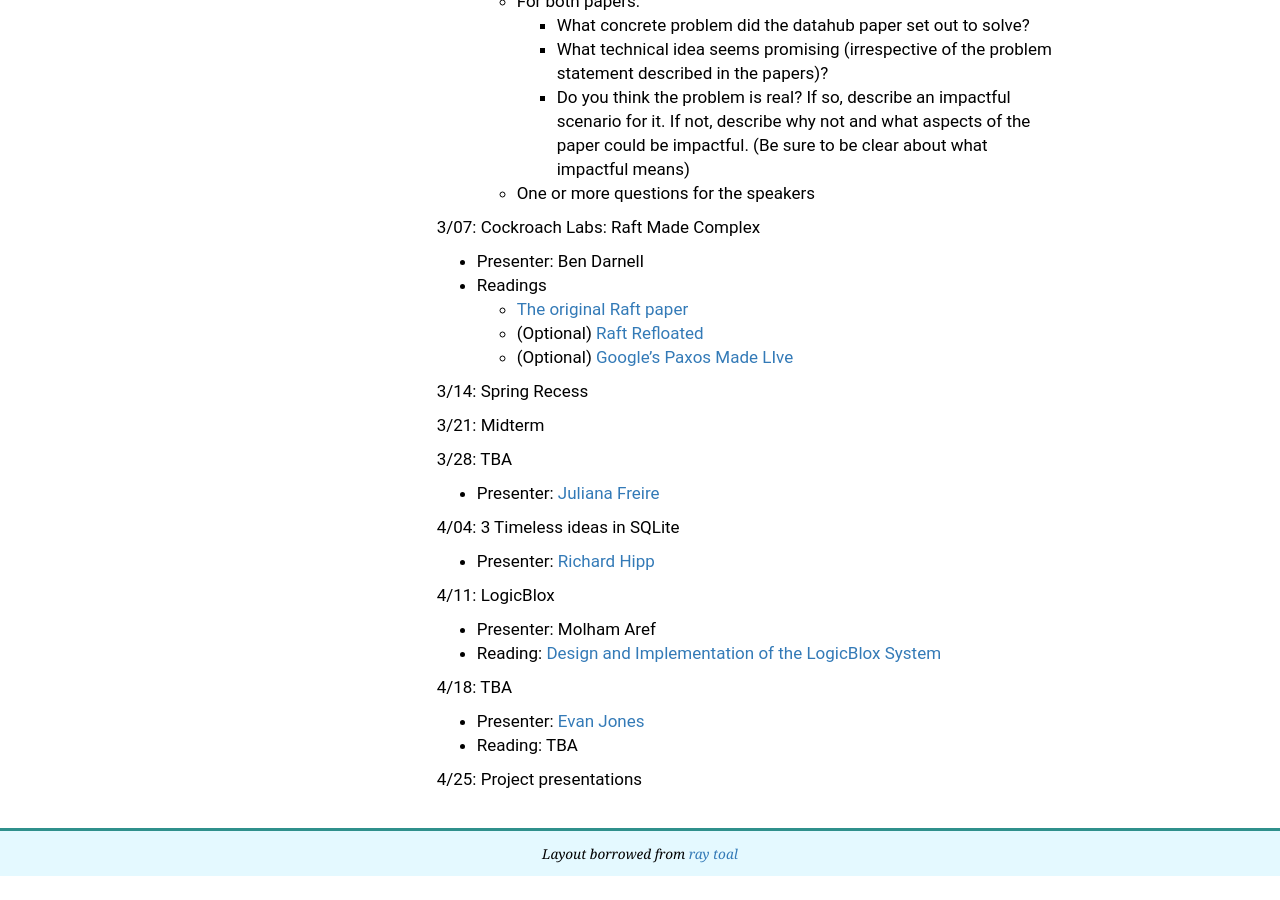
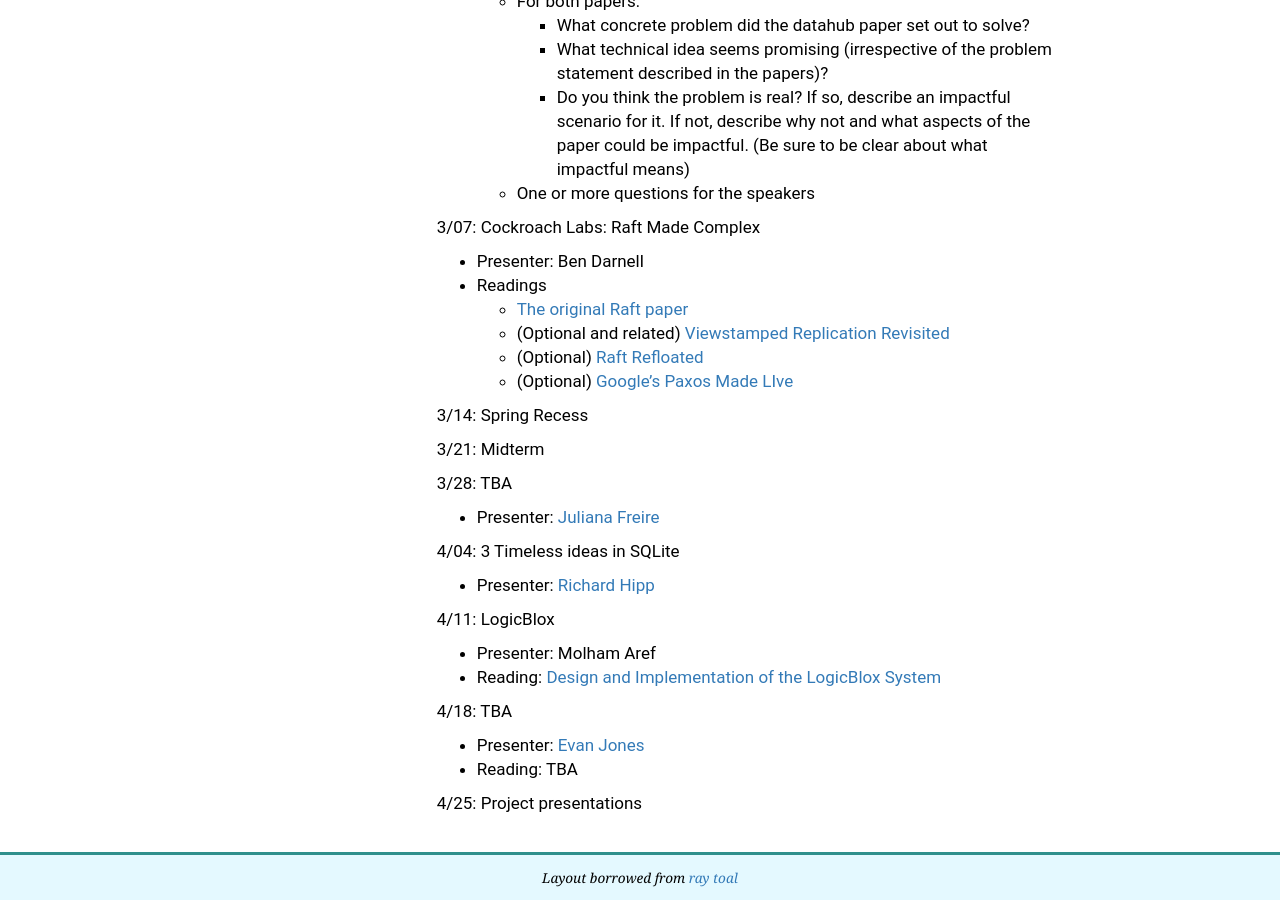
Before and after one commit to columbiadb/columbiadb.github.io, a Jekyll site: the page built from index.md, in a window 1280 px wide and 900 px high, scrolled down 2624 px. Built offline with Jekyll 4.4.1, drawn with Linux system fonts in a browser that asks for light colours; before the commit the page ends 3500 px from its top, so only the background shows below that.

Commit message:
lazy commit msg

```diff
--- a/index.md
+++ b/index.md
@@ -104,6 +104,7 @@
 * Presenter: Ben Darnell
 * Readings
   * [The original Raft paper](https://raft.github.io/raft.pdf)
+  * (Optional and related) [Viewstamped Replication Revisited](http://pmg.csail.mit.edu/papers/vr-revisited.pdf)
   * (Optional) [Raft Refloated](http://www.cl.cam.ac.uk/~ms705/pub/papers/2015-osr-raft.pdf)
   * (Optional) [Google's Paxos Made LIve](https://research.google.com/archive/paxos_made_live.html)
 
```
